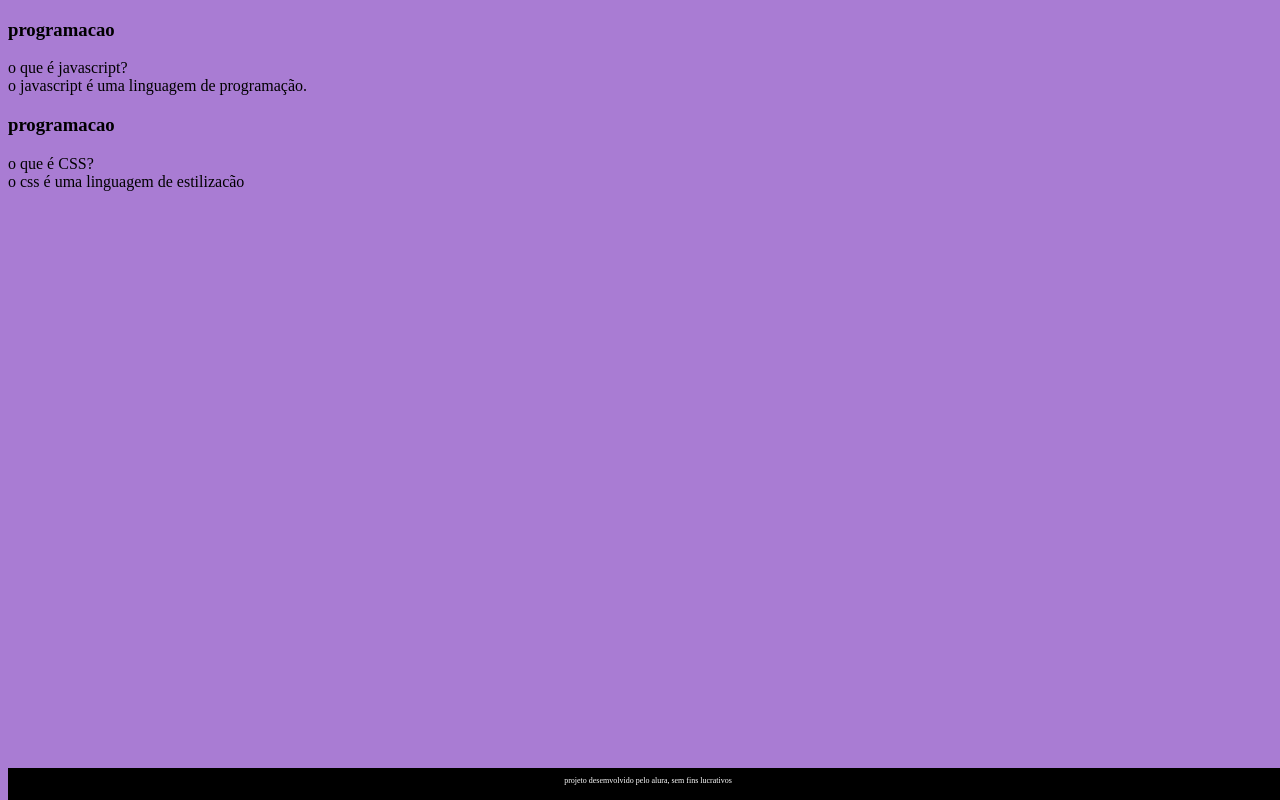
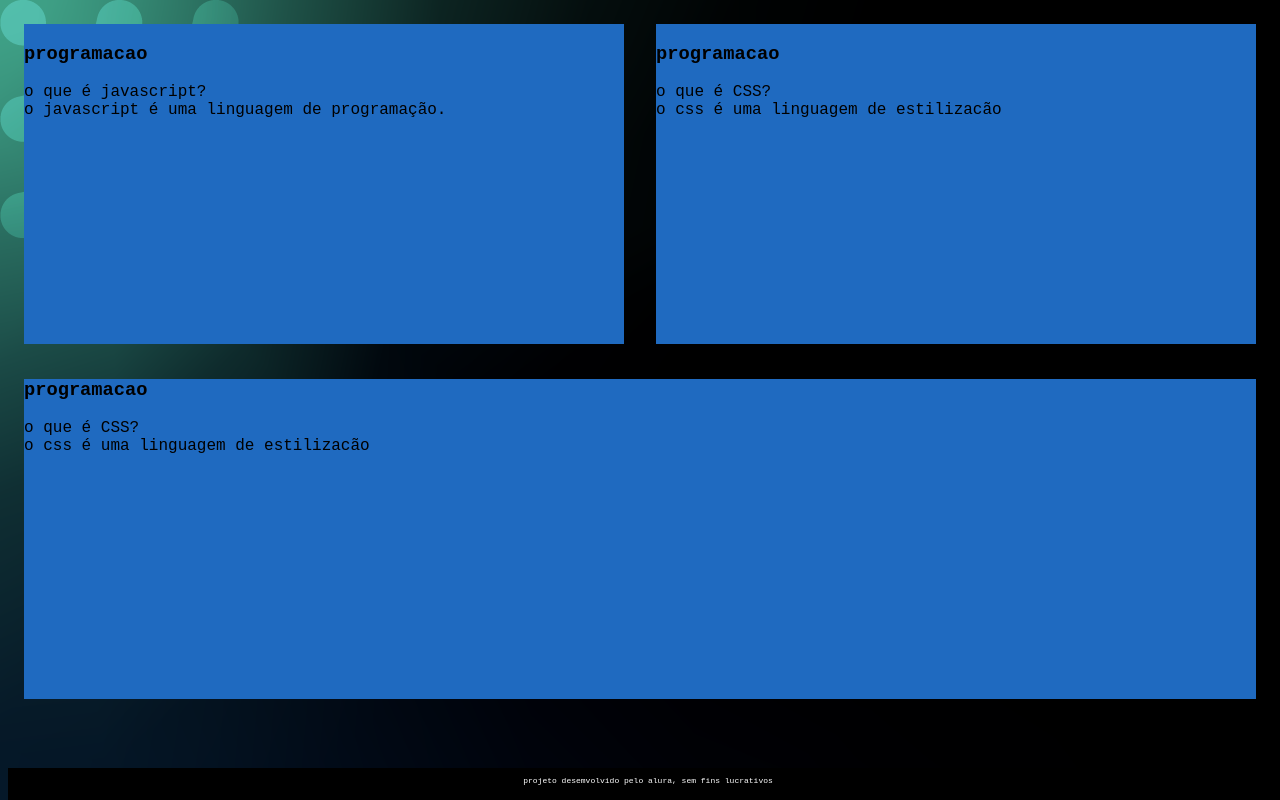
Before and after one commit to manuandreatta/manuella, a plain HTML site: page index.html in a window 1280 px wide. Drawn offline with Linux system fonts and the light colour scheme; files that its build step writes are made by us from their sources.

Commit message:
Add files via upload

```diff
--- a/index.html
+++ b/index.html
@@ -3,7 +3,7 @@
 <head>
     <meta charset="UTF-8">
     <meta name="viewport" content="width=device-width, initial-scale=1.0">
-    <link rel="stylesheet" href="assets/style.css">
+    <link rel="stylesheet" href="style.css">
     <title>flashcard</title>
 </head>
 <body>
@@ -14,7 +14,6 @@
             <h3>programacao</h3>
             <div class="cartao_conteudo_pergunta"></div>
             o que é javascript?
-        </div>
         <div class="cartao__conteudo__resposta">
             o javascript é uma linguagem de programação.
         </div>
@@ -25,13 +24,23 @@
             <h3>programacao</h3>
             <div class="cartao_conteudo_pergunta"></div>
             o que é CSS?
-        </div>
         <div class="cartao__conteudo__resposta">
             o css é uma linguagem de estilizacão
         </div>
     </div>
     </article>
 </section>
+<article class="cartao">
+    <div class="cartao_conteudo">
+        <h3>programacao</h3>
+        <div class="cartao_conteudo_pergunta"></div>
+        o que é CSS?
+    </div>
+    <div class="cartao__conteudo__resposta">
+        o css é uma linguagem de estilizacão
+    </div>
+</div>
+</article>
     </main>
     <footer>
         <p>projeto desemvolvido pelo alura, sem fins lucrativos</p>
--- a/style.css
+++ b/style.css
@@ -1,20 +1,60 @@
-body   {
 
-    background-color: rgb(169, 124, 211);
+:root {
+    --text-color: #DBE4EF;
+    --card-front-color: #144480;
+    --card-back-color: #00F4BF;
+}
+body {
+    background:url(bg-desktop.webp);
+    font-family: 'Courier New', Courier, monospace;
+}
+#container{
+display: flex;
 }
 
-footer{
-    background-color: black;
-color:white;
-position: fixed;
-      bottom: 0%;
-width: 100%;
-height: 2rem;
+.cartao{
+margin: 1rem 1rem;
+background-color: rgb(31, 106, 192);
+height: 20rem;
+flex-grow: 1;
+flex-basis: calc(33% - 6rem);
+}
+.cartao__conteudo{
+text-align: center;
+background-color:var(--card-front-color)
+height:100%;
+}
+.cartao__conteudo h3{
+    color: var(--text-color);
+    border: 1px solid var(--text-color);
+text-align: left;
+padding: 0.5rem;
+position: absolute;
+margin: 0.6rem;
+border-radius: 0.6rem;
+font-size: 1vw;
+}
+.cartao__conteudo__pergunta {
+    color: var(--text-color);
+}
+.cartao__conteudo__pergunta {
+    color: var(--card-back-color);
+}
 
+footer {
+    background-color: rgb(0, 0, 0);
+    color: white;
+    position: fixed;
+    bottom: 0%;
+    width: 100%;
+    height: 2rem;
+}
 
+footer p {
+    text-align: center;
+    font-size: 0.5rem;
+    margin-top: 0.5rem;
 }
-footer p  {
-     text-align: center;
-     font-size: 0.5rem;
-margin-top: 0.5rem;
+.cartao__conteudo__pergunta {
+    color: var(--text-color);
 }
```
Also changed, not shown: bg-desktop.webp (added), bg-mobile.webp (added), bg-tablet.webp (added).
